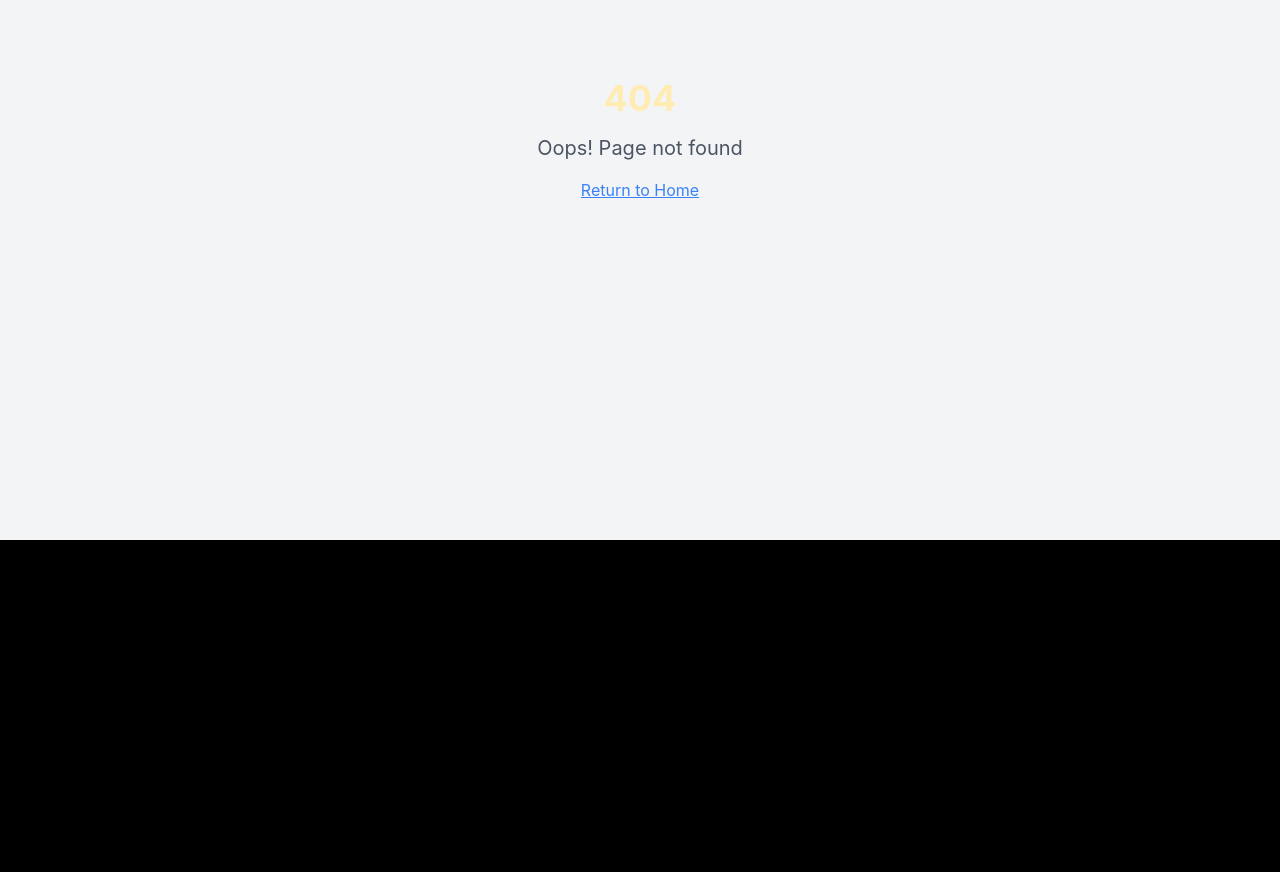
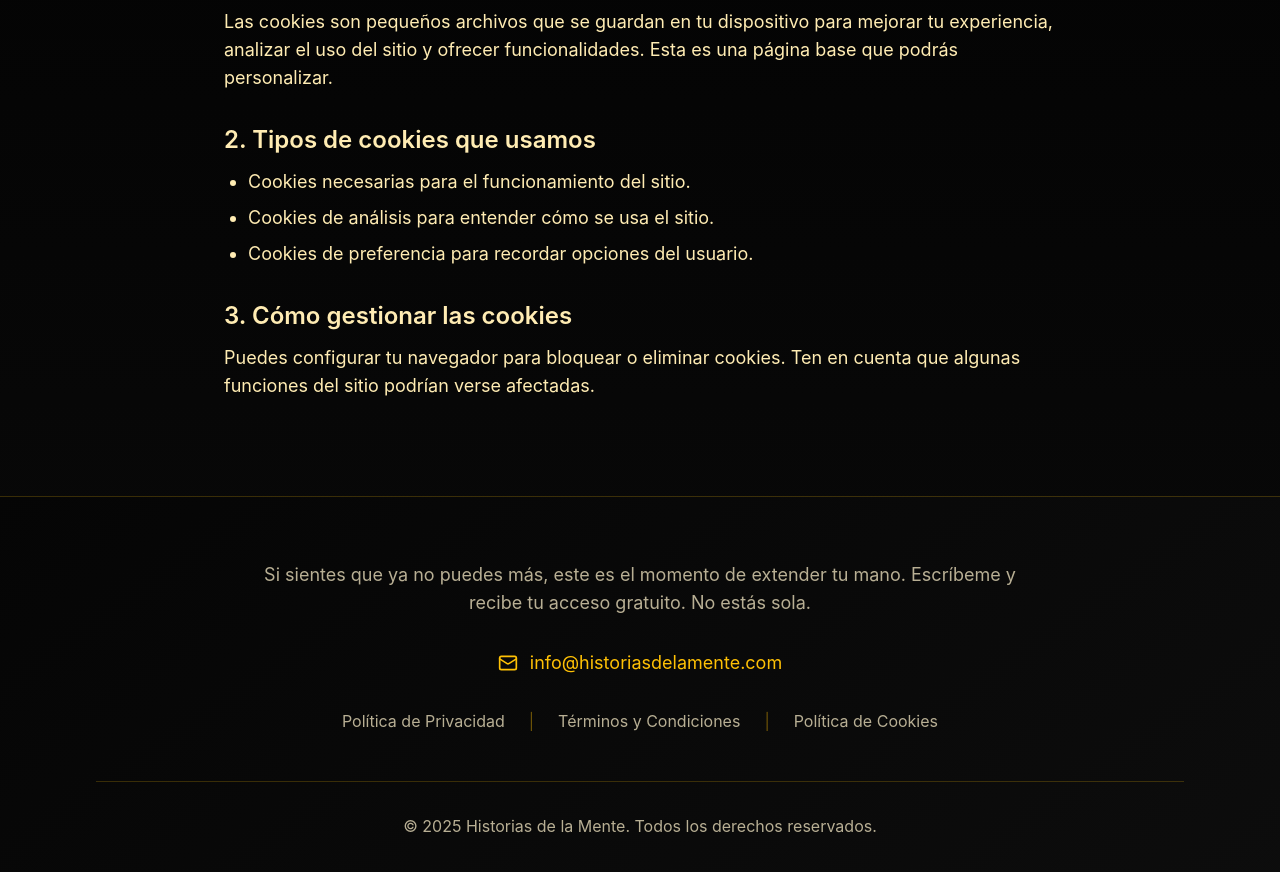
Before and after one commit to historiasdelamente/historias-mente-premium, a React (Vite) app: page /cookies in a window 1280 px wide. Before the commit this address had no page. Shown: the part 260-1132 px from the top of the page. Before the commit the page ends 800 px from the top, so only its background shows below. Built offline with nearby package versions, Linux system fonts and the light colour scheme; the HTML template or start-up script is replaced by a standard one.

Commit message:
Páginas legales base (Privacy/Terms/Cookies), rutas añadidas y enlaces del footer visibles en todo el sitio

```diff
--- a/src/App.tsx
+++ b/src/App.tsx
@@ -5,6 +5,9 @@ import { QueryClient, QueryClientProvider } from "@tanstack/react-query";
 import { BrowserRouter, Routes, Route } from "react-router-dom";
 import Index from "./pages/Index";
 import NotFound from "./pages/NotFound";
+import Privacy from "./pages/Privacy";
+import Terms from "./pages/Terms";
+import Cookies from "./pages/Cookies";
 
 const queryClient = new QueryClient();
 
@@ -16,6 +19,10 @@ const App = () => (
       <BrowserRouter>
         <Routes>
           <Route path="/" element={<Index />} />
+          {/* Legal pages */}
+          <Route path="/privacy" element={<Privacy />} />
+          <Route path="/terms" element={<Terms />} />
+          <Route path="/cookies" element={<Cookies />} />
           {/* ADD ALL CUSTOM ROUTES ABOVE THE CATCH-ALL "*" ROUTE */}
           <Route path="*" element={<NotFound />} />
         </Routes>
--- a/src/components/Footer.tsx
+++ b/src/components/Footer.tsx
@@ -25,17 +25,24 @@ const Footer = () => {
           {/* Legal Links */}
           <div className="flex flex-col sm:flex-row gap-6 justify-center items-center text-muted-foreground">
             <a
-              href="#privacy"
+              href="/privacy"
               className="hover:text-golden transition-colors font-apple"
             >
-              Políticas de Privacidad
+              Política de Privacidad
             </a>
             <span className="hidden sm:inline text-golden/40">|</span>
             <a
-              href="#terms"
+              href="/terms"
               className="hover:text-golden transition-colors font-apple"
             >
               Términos y Condiciones
+            </a>
+            <span className="hidden sm:inline text-golden/40">|</span>
+            <a
+              href="/cookies"
+              className="hover:text-golden transition-colors font-apple"
+            >
+              Política de Cookies
             </a>
           </div>
         </div>
--- /dev/null
+++ b/src/pages/Cookies.tsx
@@ -0,0 +1,47 @@
+import Footer from "@/components/Footer";
+
+const Cookies = () => {
+  return (
+    <div className="min-h-screen bg-background">
+      <section className="px-6 py-16 md:py-24 bg-gradient-subtle">
+        <div className="container max-w-4xl mx-auto">
+          <h1 className="text-3xl sm:text-4xl md:text-5xl font-bold golden-text font-apple mb-6">Política de Cookies</h1>
+          <p className="text-muted-foreground font-apple mb-8">
+            Última actualización: {new Date().getFullYear()}
+          </p>
+
+          <div className="space-y-8 text-base md:text-lg leading-relaxed font-apple">
+            <section>
+              <h2 className="text-2xl font-semibold mb-3">1. ¿Qué son las cookies?</h2>
+              <p>
+                Las cookies son pequeños archivos que se guardan en tu dispositivo para mejorar tu experiencia, analizar el uso del
+                sitio y ofrecer funcionalidades. Esta es una página base que podrás personalizar.
+              </p>
+            </section>
+
+            <section>
+              <h2 className="text-2xl font-semibold mb-3">2. Tipos de cookies que usamos</h2>
+              <ul className="list-disc pl-6 space-y-2">
+                <li>Cookies necesarias para el funcionamiento del sitio.</li>
+                <li>Cookies de análisis para entender cómo se usa el sitio.</li>
+                <li>Cookies de preferencia para recordar opciones del usuario.</li>
+              </ul>
+            </section>
+
+            <section>
+              <h2 className="text-2xl font-semibold mb-3">3. Cómo gestionar las cookies</h2>
+              <p>
+                Puedes configurar tu navegador para bloquear o eliminar cookies. Ten en cuenta que algunas funciones del sitio podrían
+                verse afectadas.
+              </p>
+            </section>
+          </div>
+        </div>
+      </section>
+
+      <Footer />
+    </div>
+  );
+};
+
+export default Cookies;
--- /dev/null
+++ b/src/pages/Privacy.tsx
@@ -0,0 +1,55 @@
+import Footer from "@/components/Footer";
+
+const Privacy = () => {
+  return (
+    <div className="min-h-screen bg-background">
+      <section className="px-6 py-16 md:py-24 bg-gradient-subtle">
+        <div className="container max-w-4xl mx-auto">
+          <h1 className="text-3xl sm:text-4xl md:text-5xl font-bold golden-text font-apple mb-6">Política de Privacidad</h1>
+          <p className="text-muted-foreground font-apple mb-8">
+            Última actualización: {new Date().getFullYear()}
+          </p>
+
+          <div className="space-y-8 text-base md:text-lg leading-relaxed font-apple">
+            <section>
+              <h2 className="text-2xl font-semibold mb-3">1. Introducción</h2>
+              <p>
+                Esta es una versión base de nuestra Política de Privacidad. Aquí explicaremos qué datos recopilamos,
+                con qué finalidad, cómo los procesamos y cuáles son tus derechos como usuaria. Puedes personalizar este
+                contenido cuando tengas la redacción definitiva.
+              </p>
+            </section>
+
+            <section>
+              <h2 className="text-2xl font-semibold mb-3">2. Datos que recopilamos</h2>
+              <ul className="list-disc pl-6 space-y-2">
+                <li>Datos de contacto (por ejemplo, nombre y correo electrónico).</li>
+                <li>Datos técnicos y de uso (por ejemplo, dirección IP, páginas visitadas).</li>
+                <li>Datos que nos facilitas de forma voluntaria a través de formularios o mensajes.</li>
+              </ul>
+            </section>
+
+            <section>
+              <h2 className="text-2xl font-semibold mb-3">3. Finalidades del tratamiento</h2>
+              <p>
+                Usamos los datos para ofrecerte nuestros servicios, comunicarnos contigo y mejorar tu experiencia en el sitio.
+              </p>
+            </section>
+
+            <section>
+              <h2 className="text-2xl font-semibold mb-3">4. Tus derechos</h2>
+              <p>
+                Puedes solicitar acceso, rectificación o eliminación de tus datos, entre otros derechos. Indícanos tu solicitud a
+                <a className="text-golden hover:text-golden-light ml-1" href="mailto:info@historiasdelamente.com">info@historiasdelamente.com</a>.
+              </p>
+            </section>
+          </div>
+        </div>
+      </section>
+
+      <Footer />
+    </div>
+  );
+};
+
+export default Privacy;
--- /dev/null
+++ b/src/pages/Terms.tsx
@@ -0,0 +1,44 @@
+import Footer from "@/components/Footer";
+
+const Terms = () => {
+  return (
+    <div className="min-h-screen bg-background">
+      <section className="px-6 py-16 md:py-24 bg-gradient-subtle">
+        <div className="container max-w-4xl mx-auto">
+          <h1 className="text-3xl sm:text-4xl md:text-5xl font-bold golden-text font-apple mb-6">Términos y Condiciones</h1>
+          <p className="text-muted-foreground font-apple mb-8">
+            Última actualización: {new Date().getFullYear()}
+          </p>
+
+          <div className="space-y-8 text-base md:text-lg leading-relaxed font-apple">
+            <section>
+              <h2 className="text-2xl font-semibold mb-3">1. Aceptación</h2>
+              <p>
+                Estos Términos regulan el uso del sitio y de los servicios ofrecidos. Al acceder o usar la web, aceptas
+                cumplir con estos Términos. Este es un texto base que podrás personalizar más adelante.
+              </p>
+            </section>
+
+            <section>
+              <h2 className="text-2xl font-semibold mb-3">2. Uso permitido</h2>
+              <p>
+                Te comprometes a usar el sitio de forma lícita, respetando la propiedad intelectual y sin vulnerar derechos de terceros.
+              </p>
+            </section>
+
+            <section>
+              <h2 className="text-2xl font-semibold mb-3">3. Limitación de responsabilidad</h2>
+              <p>
+                El sitio se ofrece "tal cual" y no garantizamos disponibilidad ininterrumpida. Ajusta esta sección con tu asesoría legal.
+              </p>
+            </section>
+          </div>
+        </div>
+      </section>
+
+      <Footer />
+    </div>
+  );
+};
+
+export default Terms;
```
